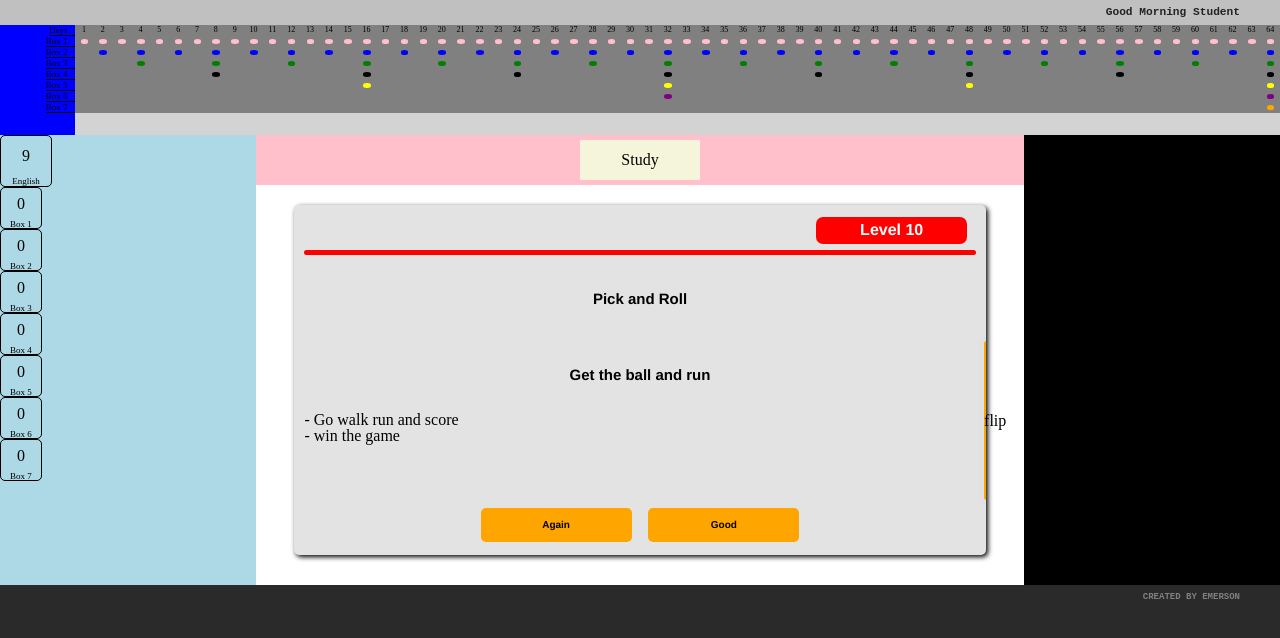
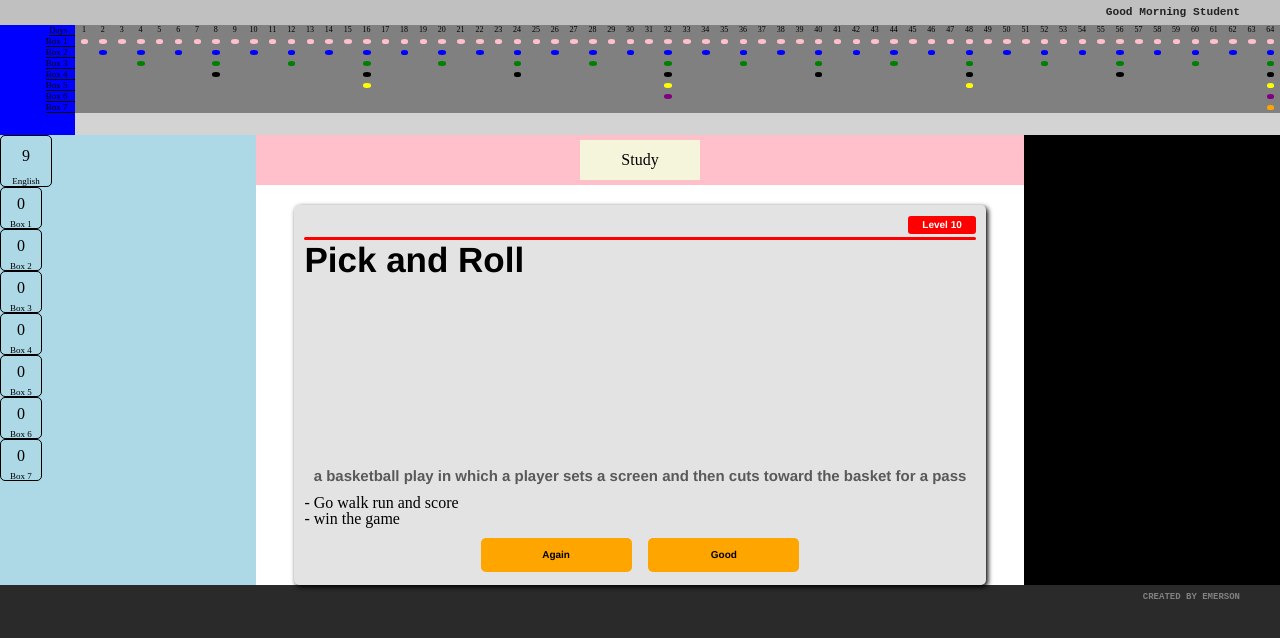
Before and after one commit to emersonscheffer/character, a React (Create React App) app in the folder client/: page / in a window 1280 px wide. Shown: the top 638 px of the page. Built offline with nearby package versions, Linux system fonts and the light colour scheme.

Commit message:
layout changes

```diff
--- a/client/src/components/leitnerComponents/LeitnerCard.jsx
+++ b/client/src/components/leitnerComponents/LeitnerCard.jsx
@@ -26,17 +26,17 @@ const LeitnerCard = ({
       style={{
         backgroundColor: "#e3e3e3",
         width: "90%",
-        height: "350px",
+        height: "auto",
         //border: "5px solid rgb(225,225,225)",
         borderRadius: "5px",
         display: "grid",
         gridTemplate: `
           " . . . . . ." 10px
-          ". . . . level ." 30px
-          ". line line line line ." 15px
+          ". . . . level ." 20px
+          ". line line line line ." 7px
           ". title title title title ." auto
-          ". meaning meaning meaning meaning ." auto
-          ". example example example example ." auto
+          ". meaning meaning meaning meaning ." 40px
+          ". example example example example ." 40px
           ". . btn1 btn2 . ." 40px
           " . . . . . ." 10px
           / 10px 1fr 1fr 1fr 1fr 10px
@@ -46,16 +46,17 @@ const LeitnerCard = ({
         marginTop: "20px",
       }}
     >
+      {/* Level  Level Level */}
       <div
         style={{
           backgroundColor: "red",
           display: "grid",
           gridArea: "level",
-          width: "90%",
+          width: "40%",
           height: "90%",
           alignSelf: "center",
-          justifySelf: "center",
-          borderRadius: "7px",
+          justifySelf: "end",
+          borderRadius: "3px",
         }}
       >
         <h1
@@ -65,12 +66,14 @@ const LeitnerCard = ({
             color: "white",
             fontFamily: "helvetica",
             fontWeight: "bolder",
+            fontSize: "10px",
           }}
         >
           Level {cardDisplay.level}
         </h1>
       </div>
 
+      {/* Line  Line Line */}
       <div
         style={{
           gridArea: "line",
@@ -81,7 +84,7 @@ const LeitnerCard = ({
         }}
       ></div>
 
-      <h1
+      {/* <h1
         style={{
           alignSelf: "center",
           justifySelf: "center",
@@ -108,18 +111,18 @@ const LeitnerCard = ({
         }}
       >
         Formality: {cardDisplay.formality}
-      </h2>
+      </h2> */}
 
       {/* // back */}
 
       <h1
         style={{
           display: !frontSide ? "block" : "none",
-          alignSelf: "center",
-          justifySelf: "center",
+          //alignSelf: "center",
+          //justifySelf: "center",
           fontFamily: "helvetica",
           fontWeight: "bolder",
-          fontSize: "15px",
+          fontSize: "35px",
           gridArea: "title",
         }}
       >
@@ -136,6 +139,7 @@ const LeitnerCard = ({
           //gridColumn: "1/7",
           //gridRow: "4/5",
           gridArea: "meaning",
+          color: "#595959"
         }}
       >
         {/* Meaning of word or expression */}
@@ -231,7 +235,7 @@ const LeitnerCard = ({
         btnFn={() => console.log("hiihihihih")}
       />
 
-      <LeitnerCardFlipButton flipFn={flipFn} />
+      {/* <LeitnerCardFlipButton flipFn={flipFn} /> */}
     </div>
   );
 };
--- a/client/src/css/activityBar.css
+++ b/client/src/css/activityBar.css
@@ -19,5 +19,5 @@
 } */
 
 .test {
-    color: #e3e3e3;
+    color: #595959;
 }
--- a/client/src/reducers/leitnerBoxReducer.js
+++ b/client/src/reducers/leitnerBoxReducer.js
@@ -18,7 +18,7 @@ const initialState = {
     title: "Pick and Roll",
     level: 10,
     examples: ["Go walk run and score", "win the game"],
-    meaning: "Get the ball and run",
+    meaning: "a basketball play in which a player sets a screen and then cuts toward the basket for a pass",
     formality: 5,
   },
 };
```
